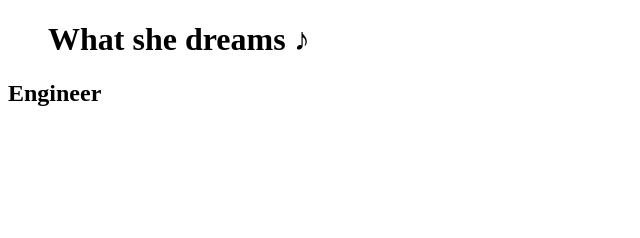
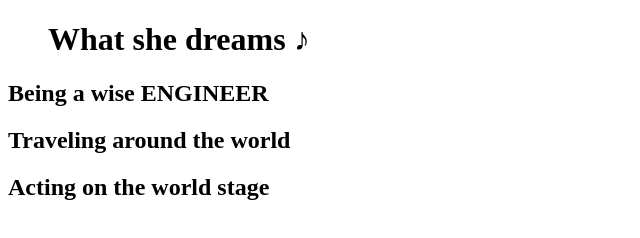
Before and after one commit to HanHyeongju/HJ_Web, a plain HTML site: page dreams.html in a window 1280 px wide. Shown: the whole page, without its empty margins (0-640 px from the left). Drawn offline with Linux system fonts and the light colour scheme.

Commit message:
change dreams

```diff
--- a/dreams.html
+++ b/dreams.html
@@ -9,5 +9,7 @@
     <ol>
         <h1>What she dreams ♪</h1>
     </ol>
-    <h2>Engineer</h2>
+    <h2>Being a wise ENGINEER</h2>
+    <h2>Traveling around the world</h2>
+    <h2>Acting on the world stage</h2>
 </body>
```
